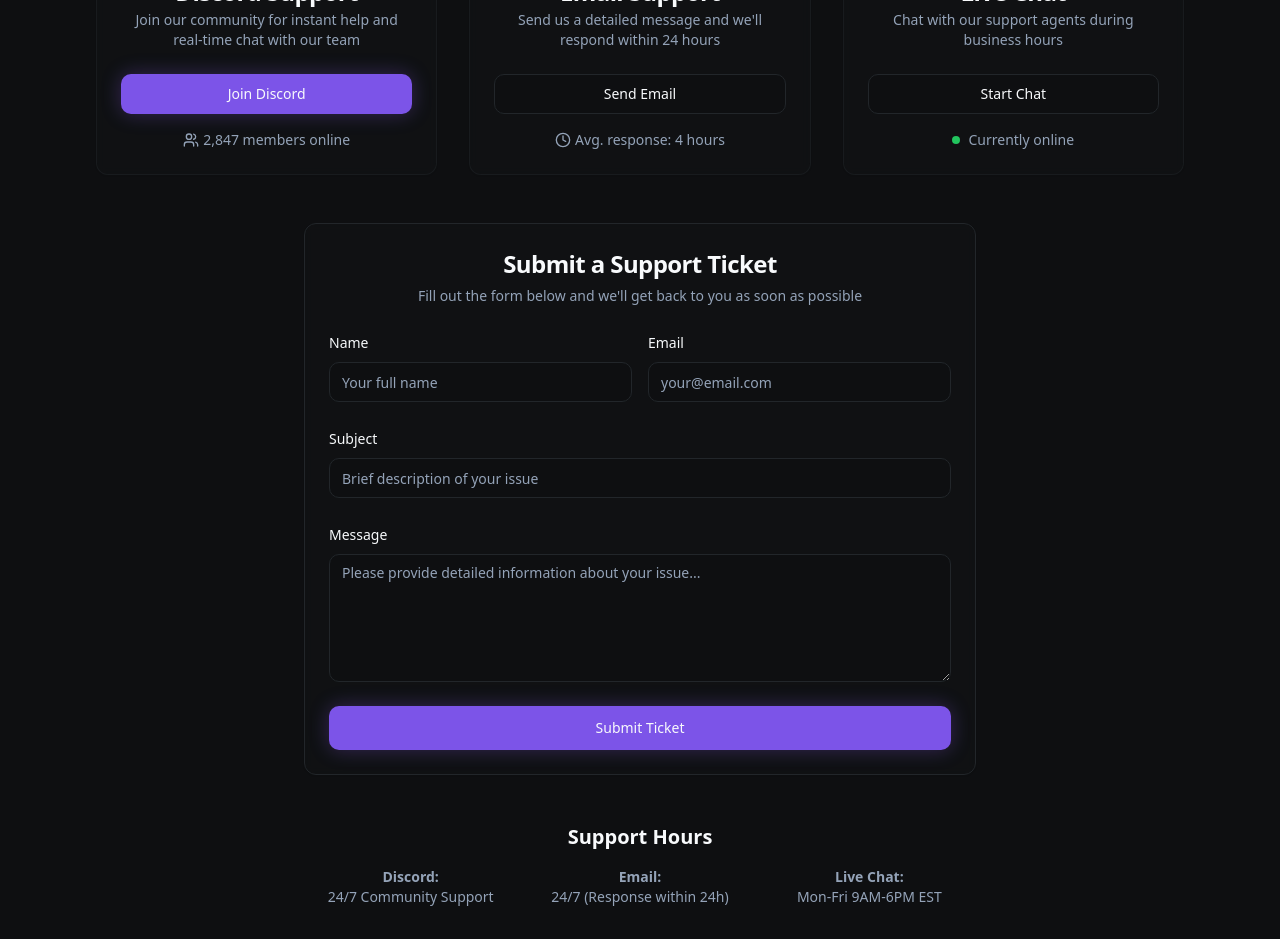
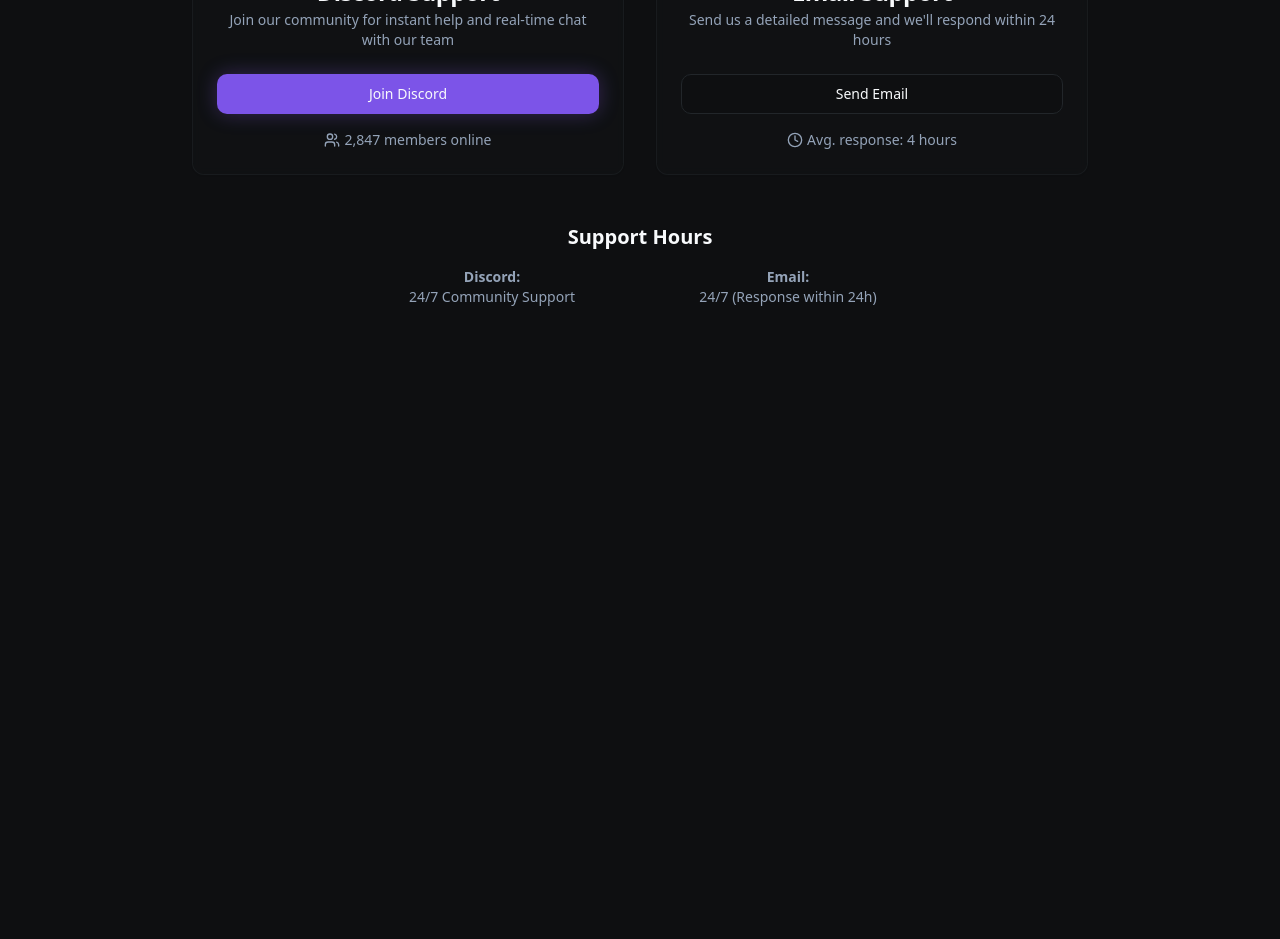
Before and after one commit to 10119823/vanish, a React (Vite) app: page /support in a window 1280 px wide. Shown: the part 380-1319 px from the top of the page. After the commit the page ends 865 px from the top, so only its background shows below. Built offline with nearby package versions, Linux system fonts and the light colour scheme.

Commit message:
Remove support ticket form and live chat
Removed the support ticket form and live chat options from the Support page. Updated the About page content, removing the "Our Mission", "Why Choose Vanish?", and "Built on Trust" sections and replacing the text below "About Vanish" with the provided content.

```diff
--- a/src/pages/About.tsx
+++ b/src/pages/About.tsx
@@ -1,6 +1,6 @@
 
 import { Card, CardContent } from "@/components/ui/card";
-import { Shield, Target, Users, Award, Zap, Heart } from "lucide-react";
+import { Shield, Target, Users, Award } from "lucide-react";
 
 const About = () => {
   const values = [
@@ -41,23 +41,19 @@ const About = () => {
           <h1 className="text-4xl md:text-5xl font-bold mb-6">
             About <span className="text-primary text-glow">Vanish</span>
           </h1>
-          <p className="text-xl text-muted-foreground max-w-3xl mx-auto leading-relaxed">
-            We're a team of passionate professionals dedicated to providing premium digital products
-            and services that elevate your experience and unlock your potential.
+          <p className="text-xl text-muted-foreground max-w-4xl mx-auto leading-relaxed">
+            Vanish is the #1 hub for Redzone players looking to fully customize and elevate their FiveM experience.
+          </p>
+          <p className="text-lg text-muted-foreground max-w-4xl mx-auto leading-relaxed mt-4">
+            We offer premium graphic packs, sound packs, reshades, latest nve's optimization tools, and exclusive leaks — all designed to help you stand out and perform better.
+          </p>
+          <p className="text-lg text-muted-foreground max-w-4xl mx-auto leading-relaxed mt-4">
+            We're also open to partnering with Redzone servers, developers, and tool creators pushing the FiveM scene forward.
+          </p>
+          <p className="text-lg font-semibold text-primary max-w-4xl mx-auto leading-relaxed mt-6">
+            Join us and let's change the game.
           </p>
         </div>
-
-        {/* Mission Statement */}
-        <Card className="mb-16 bg-gradient-to-r from-primary/10 to-primary/5 border-primary/20">
-          <CardContent className="p-8 md:p-12 text-center">
-            <h2 className="text-3xl font-bold mb-6">Our Mission</h2>
-            <p className="text-lg text-muted-foreground max-w-4xl mx-auto leading-relaxed">
-              To empower individuals and businesses with cutting-edge digital solutions that transform
-              the way they operate, compete, and succeed in the digital landscape. We believe in making
-              advanced technology accessible, reliable, and incredibly effective.
-            </p>
-          </CardContent>
-        </Card>
 
         {/* Stats */}
         <div className="grid grid-cols-2 md:grid-cols-4 gap-8 mb-16">
@@ -92,80 +88,6 @@ const About = () => {
             ))}
           </div>
         </div>
-
-        {/* Why Choose Us */}
-        <div className="mb-16">
-          <h2 className="text-3xl font-bold text-center mb-12">
-            Why Choose <span className="text-primary">Vanish</span>?
-          </h2>
-          <div className="grid grid-cols-1 lg:grid-cols-2 gap-12 items-center">
-            <div className="space-y-6">
-              <div className="flex items-start space-x-4">
-                <Zap className="h-6 w-6 text-primary flex-shrink-0 mt-1" />
-                <div>
-                  <h3 className="text-lg font-semibold mb-2">Lightning Fast Delivery</h3>
-                  <p className="text-muted-foreground">
-                    Get instant access to your digital products the moment your payment is confirmed.
-                  </p>
-                </div>
-              </div>
-
-              <div className="flex items-start space-x-4">
-                <Shield className="h-6 w-6 text-primary flex-shrink-0 mt-1" />
-                <div>
-                  <h3 className="text-lg font-semibold mb-2">Enterprise-Grade Security</h3>
-                  <p className="text-muted-foreground">
-                    Your data and transactions are protected with military-grade encryption and security protocols.
-                  </p>
-                </div>
-              </div>
-
-              <div className="flex items-start space-x-4">
-                <Heart className="h-6 w-6 text-primary flex-shrink-0 mt-1" />
-                <div>
-                  <h3 className="text-lg font-semibold mb-2">Dedicated Support</h3>
-                  <p className="text-muted-foreground">
-                    Our passionate support team is available 24/7 to ensure your success with our products.
-                  </p>
-                </div>
-              </div>
-            </div>
-
-            <div className="relative">
-              <img
-                src="https://images.unsplash.com/photo-1460925895917-afdab827c52f?w=600&h=400&fit=crop"
-                alt="Team working"
-                className="rounded-xl shadow-2xl"
-              />
-              <div className="absolute inset-0 bg-gradient-to-t from-primary/20 to-transparent rounded-xl" />
-            </div>
-          </div>
-        </div>
-
-        {/* Trust Section */}
-        <Card className="bg-card/50 backdrop-blur-sm text-center">
-          <CardContent className="p-8 md:p-12">
-            <h2 className="text-3xl font-bold mb-6">Built on Trust</h2>
-            <p className="text-lg text-muted-foreground max-w-3xl mx-auto mb-8">
-              Since our founding, we've built lasting relationships with customers worldwide by
-              delivering on our promises and exceeding expectations. Your trust is our most valuable asset.
-            </p>
-            <div className="flex flex-col md:flex-row items-center justify-center space-y-4 md:space-y-0 md:space-x-8 text-sm text-muted-foreground">
-              <div className="flex items-center">
-                <Shield className="h-4 w-4 mr-2" />
-                SSL Secured
-              </div>
-              <div className="flex items-center">
-                <Award className="h-4 w-4 mr-2" />
-                Verified Business
-              </div>
-              <div className="flex items-center">
-                <Users className="h-4 w-4 mr-2" />
-                Trusted by 10K+ Users
-              </div>
-            </div>
-          </CardContent>
-        </Card>
       </div>
     </div>
   );
--- a/src/pages/Support.tsx
+++ b/src/pages/Support.tsx
@@ -2,35 +2,9 @@
 import { useState } from "react";
 import { Button } from "@/components/ui/button";
 import { Card, CardContent, CardDescription, CardHeader, CardTitle } from "@/components/ui/card";
-import { Input } from "@/components/ui/input";
-import { Textarea } from "@/components/ui/textarea";
-import { Label } from "@/components/ui/label";
 import { MessageCircle, Mail, Clock, Users } from "lucide-react";
-import { useToast } from "@/hooks/use-toast";
 
 const Support = () => {
-  const [formData, setFormData] = useState({
-    name: "",
-    email: "",
-    subject: "",
-    message: ""
-  });
-  const { toast } = useToast();
-
-  const handleSubmit = (e: React.FormEvent) => {
-    e.preventDefault();
-    console.log("Support ticket submitted:", formData);
-    toast({
-      title: "Ticket Submitted",
-      description: "We'll get back to you within 24 hours.",
-    });
-    setFormData({ name: "", email: "", subject: "", message: "" });
-  };
-
-  const handleInputChange = (field: string, value: string) => {
-    setFormData(prev => ({ ...prev, [field]: value }));
-  };
-
   return (
     <div className="min-h-screen py-8">
       <div className="max-w-6xl mx-auto px-4 sm:px-6 lg:px-8">
@@ -44,7 +18,7 @@ const Support = () => {
           </p>
         </div>
 
-        <div className="grid grid-cols-1 lg:grid-cols-3 gap-8 mb-12">
+        <div className="grid grid-cols-1 lg:grid-cols-2 gap-8 mb-12 max-w-4xl mx-auto">
           {/* Discord Support */}
           <Card className="bg-card/50 backdrop-blur-sm border-border/50 hover:border-primary/30 transition-all duration-300 text-center">
             <CardHeader>
@@ -84,106 +58,17 @@ const Support = () => {
               </div>
             </CardContent>
           </Card>
-
-          {/* Live Chat */}
-          <Card className="bg-card/50 backdrop-blur-sm border-border/50 hover:border-primary/30 transition-all duration-300 text-center">
-            <CardHeader>
-              <MessageCircle className="h-12 w-12 text-primary mx-auto mb-4" />
-              <CardTitle>Live Chat</CardTitle>
-              <CardDescription>
-                Chat with our support agents during business hours
-              </CardDescription>
-            </CardHeader>
-            <CardContent>
-              <Button variant="outline" className="w-full">
-                Start Chat
-              </Button>
-              <div className="flex items-center justify-center mt-4 text-sm text-muted-foreground">
-                <div className="w-2 h-2 bg-green-500 rounded-full mr-2" />
-                Currently online
-              </div>
-            </CardContent>
-          </Card>
         </div>
-
-        {/* Support Ticket Form */}
-        <Card className="max-w-2xl mx-auto bg-card/50 backdrop-blur-sm">
-          <CardHeader>
-            <CardTitle className="text-2xl text-center">Submit a Support Ticket</CardTitle>
-            <CardDescription className="text-center">
-              Fill out the form below and we'll get back to you as soon as possible
-            </CardDescription>
-          </CardHeader>
-          <CardContent>
-            <form onSubmit={handleSubmit} className="space-y-6">
-              <div className="grid grid-cols-1 md:grid-cols-2 gap-4">
-                <div className="space-y-2">
-                  <Label htmlFor="name">Name</Label>
-                  <Input
-                    id="name"
-                    type="text"
-                    placeholder="Your full name"
-                    value={formData.name}
-                    onChange={(e) => handleInputChange("name", e.target.value)}
-                    required
-                  />
-                </div>
-                <div className="space-y-2">
-                  <Label htmlFor="email">Email</Label>
-                  <Input
-                    id="email"
-                    type="email"
-                    placeholder="your@email.com"
-                    value={formData.email}
-                    onChange={(e) => handleInputChange("email", e.target.value)}
-                    required
-                  />
-                </div>
-              </div>
-
-              <div className="space-y-2">
-                <Label htmlFor="subject">Subject</Label>
-                <Input
-                  id="subject"
-                  type="text"
-                  placeholder="Brief description of your issue"
-                  value={formData.subject}
-                  onChange={(e) => handleInputChange("subject", e.target.value)}
-                  required
-                />
-              </div>
-
-              <div className="space-y-2">
-                <Label htmlFor="message">Message</Label>
-                <Textarea
-                  id="message"
-                  placeholder="Please provide detailed information about your issue..."
-                  className="min-h-32"
-                  value={formData.message}
-                  onChange={(e) => handleInputChange("message", e.target.value)}
-                  required
-                />
-              </div>
-
-              <Button type="submit" className="w-full glow-effect" size="lg">
-                Submit Ticket
-              </Button>
-            </form>
-          </CardContent>
-        </Card>
 
         {/* Support Hours */}
         <div className="text-center mt-12">
           <h3 className="text-xl font-semibold mb-4">Support Hours</h3>
-          <div className="grid grid-cols-1 md:grid-cols-3 gap-4 max-w-2xl mx-auto text-sm text-muted-foreground">
+          <div className="grid grid-cols-1 md:grid-cols-2 gap-4 max-w-xl mx-auto text-sm text-muted-foreground">
             <div>
               <strong>Discord:</strong><br />24/7 Community Support
             </div>
             <div>
               <strong>Email:</strong><br />24/7 (Response within 24h)
-            </div>
-            <div>
-              <strong>Live Chat:</strong><br />Mon-Fri 9AM-6PM EST
             </div>
           </div>
         </div>
```
